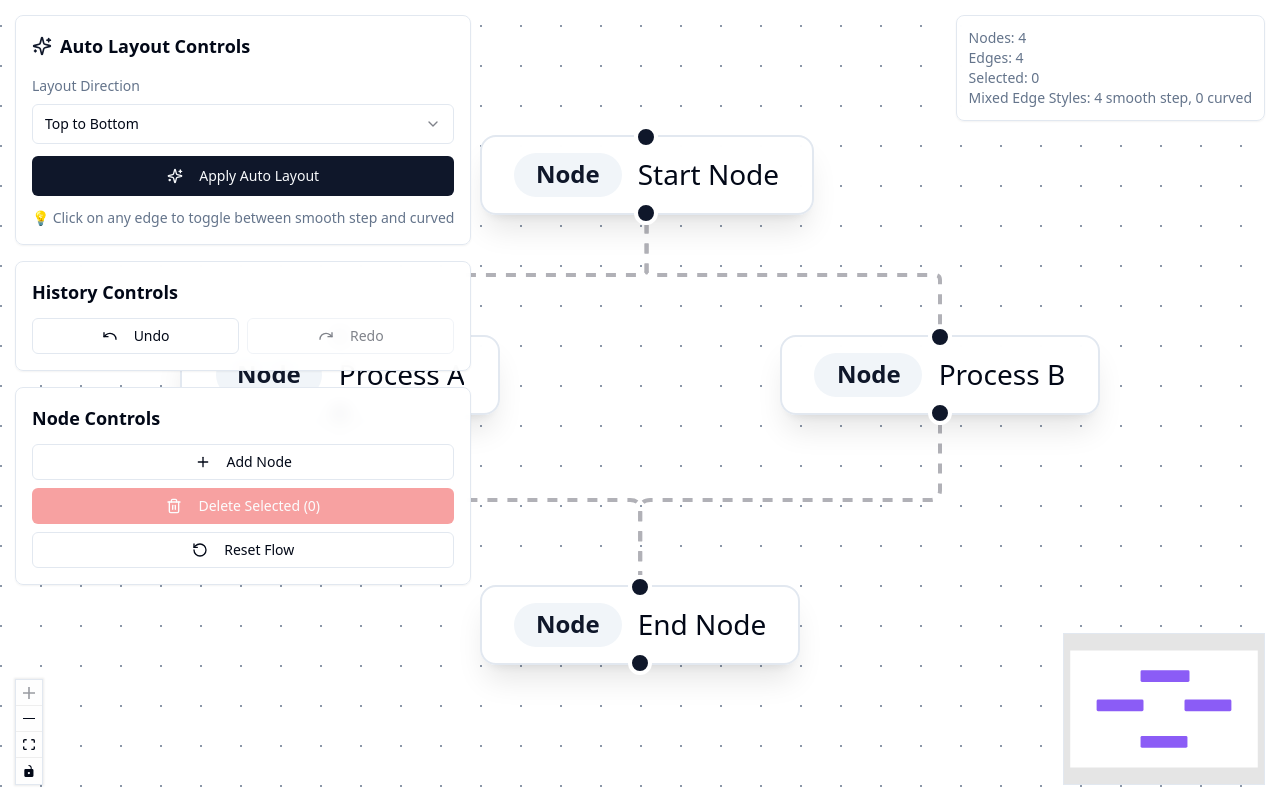
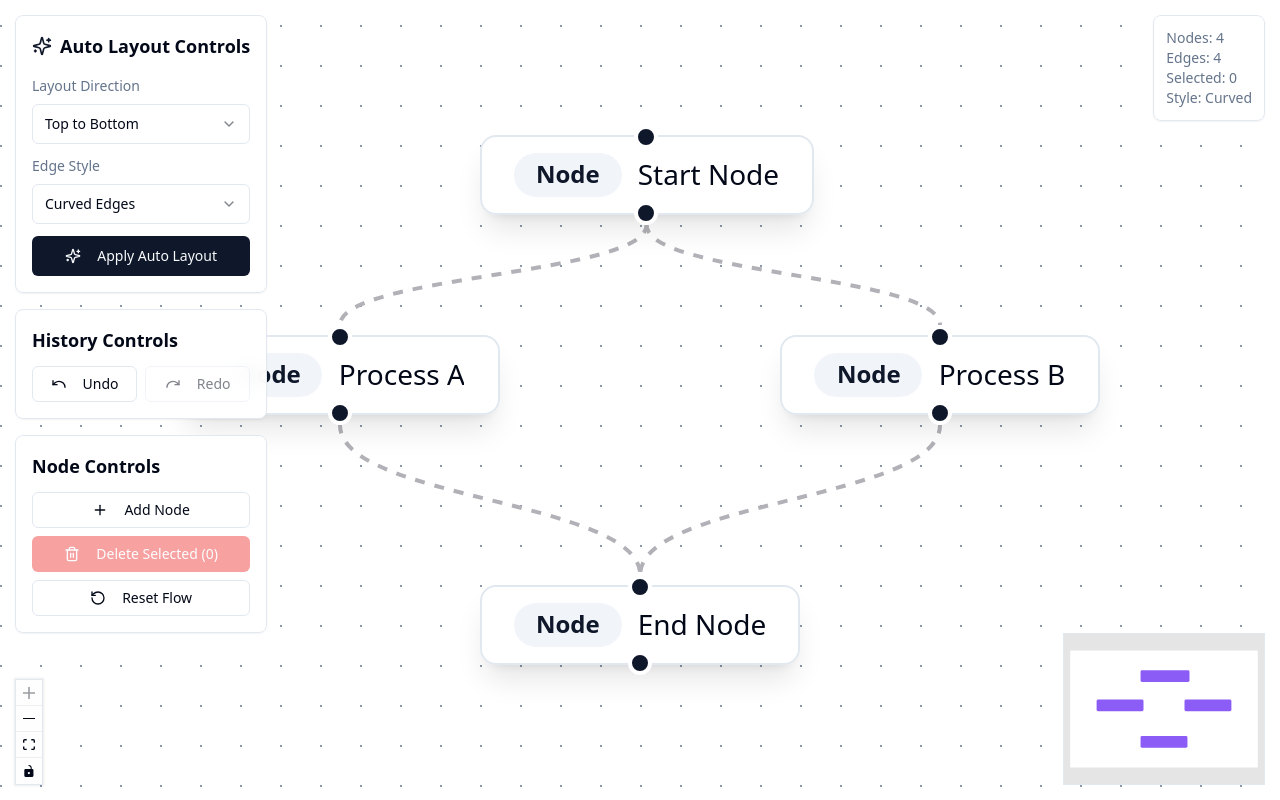
Before and after one commit to coolsaigit/flow-auto-canvas, a React (Vite) app: page / in a window 1280 px wide. Built offline with nearby package versions, Linux system fonts and the light colour scheme.

Commit message:
Reverted to commit 7b294347ada40c143e9ecd99c35c0bf52ac56077

```diff
--- a/src/components/CustomNode.tsx
+++ b/src/components/CustomNode.tsx
@@ -4,7 +4,7 @@ import { Handle, Position, NodeProps } from '@xyflow/react';
 import { Card } from '@/components/ui/card';
 import { Badge } from '@/components/ui/badge';
 
-interface CustomNodeData extends Record<string, unknown> {
+interface CustomNodeData {
   label: string;
 }
 
--- a/src/components/FlowCanvas.tsx
+++ b/src/components/FlowCanvas.tsx
@@ -22,7 +22,7 @@ import { CustomNode } from './CustomNode';
 import { useUndoRedo } from '../hooks/useUndoRedo';
 import { Sparkles, Plus, Trash2, RotateCcw, Undo, Redo, GitBranch } from 'lucide-react';
 
-interface CustomNodeData extends Record<string, unknown> {
+interface CustomNodeData {
   label: string;
 }
 
@@ -58,10 +58,10 @@ const initialNodes: Node<CustomNodeData>[] = [
 ];
 
 const initialEdges: Edge[] = [
-  { id: 'e1-2', source: '1', target: '2', animated: true, type: 'smoothstep' },
-  { id: 'e1-3', source: '1', target: '3', animated: true, type: 'smoothstep' },
-  { id: 'e2-4', source: '2', target: '4', animated: true, type: 'smoothstep' },
-  { id: 'e3-4', source: '3', target: '4', animated: true, type: 'smoothstep' },
+  { id: 'e1-2', source: '1', target: '2', animated: true },
+  { id: 'e1-3', source: '1', target: '3', animated: true },
+  { id: 'e2-4', source: '2', target: '4', animated: true },
+  { id: 'e3-4', source: '3', target: '4', animated: true },
 ];
 
 export const FlowCanvas = () => {
@@ -69,6 +69,7 @@ export const FlowCanvas = () => {
   const [edges, setEdges, onEdgesChange] = useEdgesState(initialEdges);
   const [layoutDirection, setLayoutDirection] = useState<'TB' | 'LR' | 'BT' | 'RL'>('TB');
   const [selectedNodes, setSelectedNodes] = useState<string[]>([]);
+  const [edgeStyle, setEdgeStyle] = useState<'curved' | 'straight'>('curved');
 
   const { canUndo, canRedo, undo, redo, saveState, clearHistory } = useUndoRedo(
     initialNodes,
@@ -86,16 +87,17 @@ export const FlowCanvas = () => {
     return () => clearTimeout(timeoutId);
   }, [nodes, edges, saveState]);
 
-  // Apply consistent styling to edges
+  // Update edges with the selected style
   const edgesWithStyle = useMemo(() => {
     return edges.map(edge => ({
       ...edge,
+      type: edgeStyle === 'straight' ? 'straight' : 'default',
       style: {
         ...edge.style,
         strokeWidth: 2,
       }
     }));
-  }, [edges]);
+  }, [edges, edgeStyle]);
 
   const onConnect = useCallback(
     (params: Connection) => setEdges((eds) => addEdge(params, eds)),
@@ -149,17 +151,9 @@ export const FlowCanvas = () => {
     setLayoutDirection(value as 'TB' | 'LR' | 'BT' | 'RL');
   };
 
-  const toggleEdgeType = useCallback((edgeId: string) => {
-    setEdges((eds) => eds.map((edge) => {
-      if (edge.id === edgeId) {
-        return {
-          ...edge,
-          type: edge.type === 'smoothstep' ? 'default' : 'smoothstep'
-        };
-      }
-      return edge;
-    }));
-  }, [setEdges]);
+  const handleEdgeStyleChange = (value: string) => {
+    setEdgeStyle(value as 'curved' | 'straight');
+  };
 
   const proOptions = { hideAttribution: true };
 
@@ -173,7 +167,6 @@ export const FlowCanvas = () => {
         onConnect={onConnect}
         onSelectionChange={onSelectionChange}
         nodeTypes={nodeTypes}
-        onEdgeClick={(event, edge) => toggleEdgeType(edge.id)}
         proOptions={proOptions}
         fitView
         className="bg-background"
@@ -217,6 +210,21 @@ export const FlowCanvas = () => {
                   </Select>
                 </div>
 
+                <div>
+                  <label className="text-sm font-medium text-muted-foreground mb-2 block">
+                    Edge Style
+                  </label>
+                  <Select value={edgeStyle} onValueChange={handleEdgeStyleChange}>
+                    <SelectTrigger className="w-full">
+                      <SelectValue />
+                    </SelectTrigger>
+                    <SelectContent>
+                      <SelectItem value="curved">Curved Edges</SelectItem>
+                      <SelectItem value="straight">Straight Edges</SelectItem>
+                    </SelectContent>
+                  </Select>
+                </div>
+
                 <Button
                   onClick={onLayout}
                   className="w-full"
@@ -225,10 +233,6 @@ export const FlowCanvas = () => {
                   <Sparkles className="w-4 h-4 mr-2" />
                   Apply Auto Layout
                 </Button>
-
-                <div className="text-sm text-muted-foreground">
-                  💡 Click on any edge to toggle between smooth step and curved
-                </div>
               </div>
             </div>
           </Card>
@@ -296,7 +300,7 @@ export const FlowCanvas = () => {
               <div>Nodes: {nodes.length}</div>
               <div>Edges: {edges.length}</div>
               <div>Selected: {selectedNodes.length}</div>
-              <div>Mixed Edge Styles: {edges.filter(e => e.type === 'smoothstep').length} smooth step, {edges.filter(e => e.type !== 'smoothstep').length} curved</div>
+              <div>Style: {edgeStyle === 'straight' ? 'Straight' : 'Curved'}</div>
             </div>
           </Card>
         </Panel>
--- a/src/hooks/useUndoRedo.ts
+++ b/src/hooks/useUndoRedo.ts
@@ -2,7 +2,7 @@
 import { useState, useCallback } from 'react';
 import { Node, Edge } from '@xyflow/react';
 
-interface CustomNodeData extends Record<string, unknown> {
+interface CustomNodeData {
   label: string;
 }
 
--- a/src/utils/layoutUtils.ts
+++ b/src/utils/layoutUtils.ts
@@ -2,7 +2,7 @@
 import dagre from 'dagre';
 import { Node, Edge, Position } from '@xyflow/react';
 
-interface CustomNodeData extends Record<string, unknown> {
+interface CustomNodeData {
   label: string;
 }
 
```
